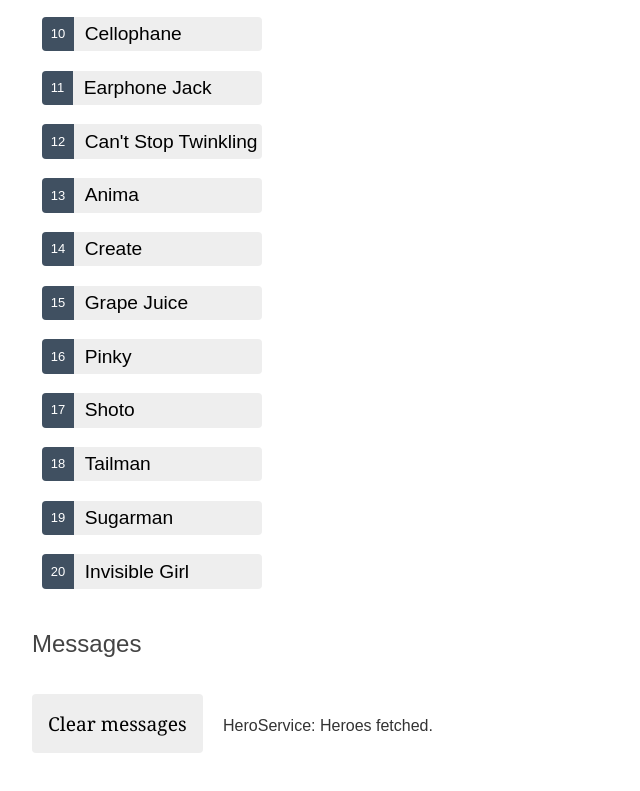
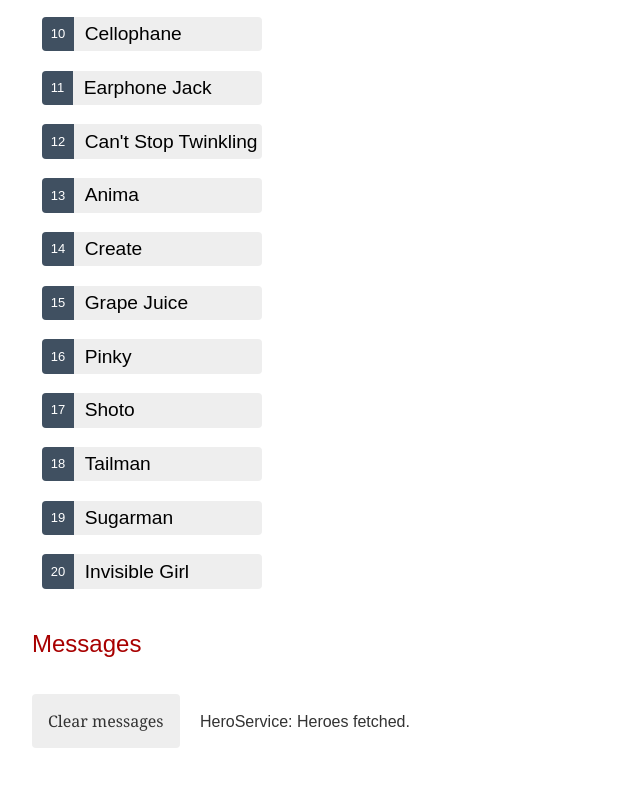
Before and after one commit to NestorMaP/tour-of-heroes, an Angular app: page / in a window 1280 px wide. Shown: the part 628-1419 px from the top of the page, without its empty margins (0-640 px from the left). Built offline with nearby package versions, Linux system fonts and the light colour scheme.

Commit message:
Feat: Styles for messages

```diff
--- a/src/app/components/messages/messages.component.scss
+++ b/src/app/components/messages/messages.component.scss
@@ -0,0 +1,19 @@
+h2 {
+    color: #a80000;
+    font-family: Arial, Helvetica, sans-serif;
+    font-weight: lighter;
+}
+
+.clear {
+    color: #333;
+    background-color: #eee;
+    margin-bottom: 12px;
+    padding: 1rem;
+    border-radius: 4px;
+    font-size: 1rem;
+
+    &:hover {
+        color: white;
+        background-color: #42545c;
+    }
+}
```
